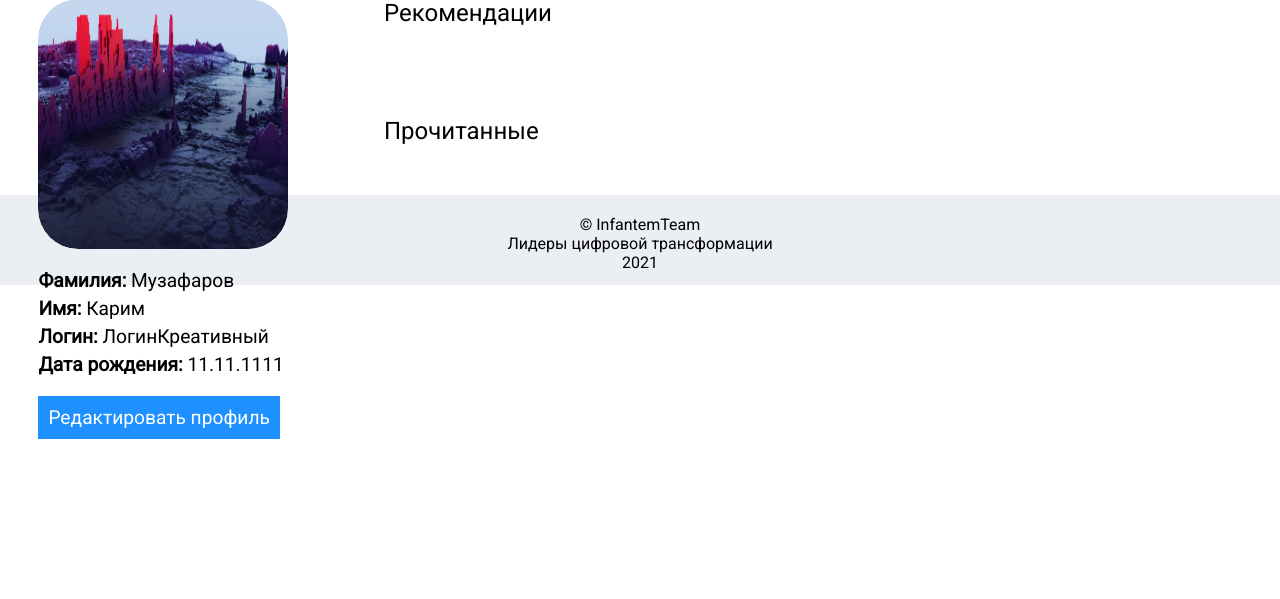
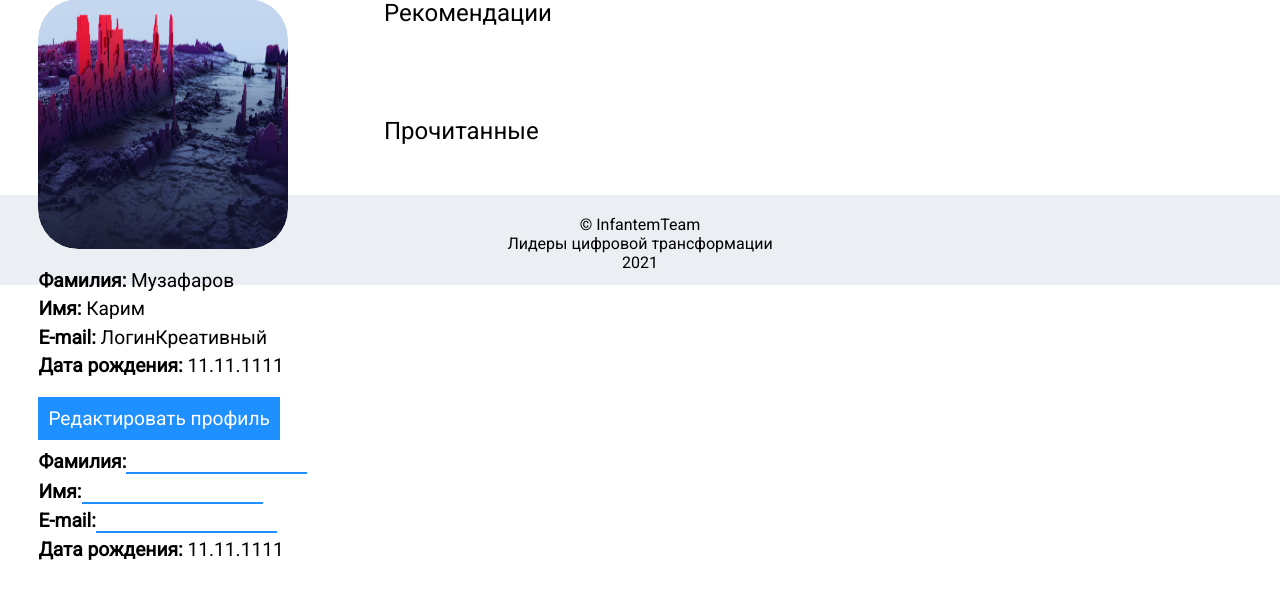
Before and after one commit to InfantemTeam/leaders-2021, a Python web app: template templates/lk.html in a window 1280 px wide. Shown: the part 129-728 px from the top of the page. Run offline with Jinja, Linux system fonts and the light colour scheme; the template is opened without the code that fills it, so the values that code supplies are empty.

Commit message:
ИНПУТЫ ГОТОВЫ!

```diff
--- a/static/css/lk.css
+++ b/static/css/lk.css
@@ -81,3 +81,8 @@
 #photo-input {
 	display: none;
 }
+
+.input_login_LK{
+	border: none;
+	border-bottom: 2px solid #1E90FF;
+}
--- a/static/js/selector.js
+++ b/static/js/selector.js
@@ -1,4 +1,3 @@
 $(document).ready(function(){
 	$(".selector").chosen()
-	closeOnBgClick: true;
 });
--- a/templates/lk.html
+++ b/templates/lk.html
@@ -25,11 +25,21 @@
 		<div class="User_info">
 			<div class="User_parametr"><b>Фамилия:</b> Музафаров</div>
 			<div class="User_parametr"><b>Имя:</b> Карим</div>
-			<div class="User_parametr"><b>Логин:</b> ЛогинКреативный</div>
+			<div class="User_parametr"><b>E-mail:</b> ЛогинКреативный</div>
 			<div class="User_parametr"><b>Дата рождения:</b> 11.11.1111</div>
 		</div>
 
 		<a class="change_mail">Редактировать профиль</a>
+
+
+		<div class="User_info">
+			<div class="User_parametr"><b>Фамилия:</b><input type="text" name="surname" class="input_login_LK"></div>
+			<div class="User_parametr"><b>Имя:</b><input type="text" name="name" class="input_login_LK"> </div>
+			<div class="User_parametr"><b>E-mail:</b><input type="E-mail" name="login" class="input_login_LK"></div>
+			<div class="User_parametr"><b>Дата рождения:</b> 11.11.1111</div>
+		</div>
+
+
 		<!--
 			<input type="text" onkeyup="checkParams()" id="name" class="input_login" placeholder="Фамилия" value="Музафаров">
 			<input type="text" onkeyup="checkParams()" id="surname" class="input_login" placeholder="Имя" value="Карим">
--- a/templates/login.html
+++ b/templates/login.html
@@ -21,7 +21,7 @@
 
 		<div class="login_form">
 			<form method="post" action="/login">
-				<input type="text" name="login" class="input_login" placeholder="Логин (телефон, email или СНИЛС)">
+				<input type="text" name="login" class="input_login" placeholder="email">
 				<input type="password" name="password" class="input_login" placeholder="Пароль">
 
 				<div id="register_fields">
--- a/templates/search.html
+++ b/templates/search.html
@@ -2,9 +2,9 @@
 
 {% block head %}
 	<link rel="stylesheet" href="/static/css/search.css">
-
 	<script src="/static/js/slider_books.js"></script>
 	<script src="/static/js/hamburger.js"></script>
+	<script src="/static/js/selector.js"></script>
 {% endblock %}
 
 {% block title %}
@@ -26,8 +26,7 @@
 		<div class="checkbox_filter">
 			<input type="checkbox" id="booking" class="checkbox"> <label for="booking" class="checkbox_text">Онлайн-бронирование</label>
 		</div>
-		<select size="3" multiple name="lib[]" class="selector">
-    		<option disabled>Библиотека</option>
+		<select  data-placeholder="Библиотека..." multiple name="lib[]" class="selector">
     		<option value="Чебурашка">Библиотека1</option>
     		<option value="Чебурашка">Библиотека2</option>
     		<option value="Чебурашка">Библиотека3</option>
```
